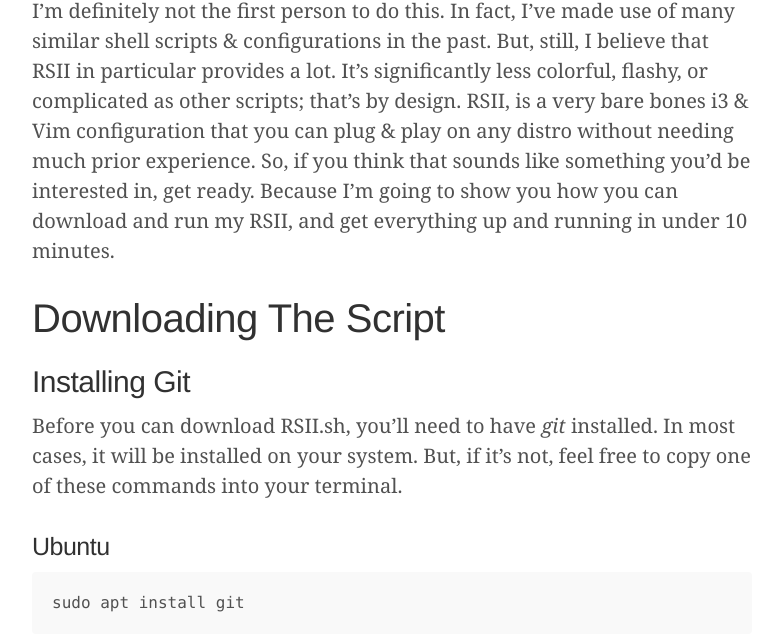
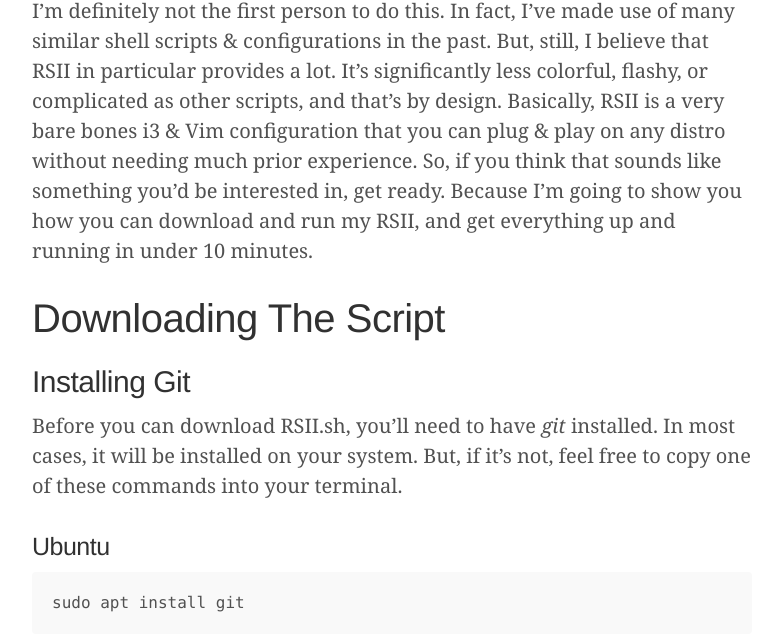
Before and after one commit to TheKernalBlog/TheKernalBlog, a Jekyll site: the page built from _posts/2023-02-23-Use-The-Reasonable-System-Setup-Inator-To-Get-A-Functional-Tiling-WM-In-Minutes.md, in a window 1280 px wide and 900 px high, scrolled down 393 px, cut to the strip 263-900 px from the top of the window. Shown: the whole strip, without its empty margins (248-1029 px from the left). Built offline with Jekyll 4.4.1, drawn with Linux system fonts in a browser that asks for light colours; our own code applies the rules of GitHub Pages for plain Markdown files; some of the changed text lies outside the part shown.

Commit message:
Update 2023-02-23-Use-The-Reasonable-System-Setup-Inator-To-Get-A-Functional-Tiling-WM-In-Minutes.md

```diff
--- a/_posts/2023-02-23-Use-The-Reasonable-System-Setup-Inator-To-Get-A-Functional-Tiling-WM-In-Minutes.md
+++ b/_posts/2023-02-23-Use-The-Reasonable-System-Setup-Inator-To-Get-A-Functional-Tiling-WM-In-Minutes.md
@@ -4,7 +4,7 @@
 
 ![IMG1](/images/DesktopRSII.png)
 
-I'm definitely not the first person to do this. In fact, I've made use of many similar shell scripts & configurations in the past. But, still, I believe that RSII in particular provides a lot. It's significantly less colorful, flashy, or complicated as other scripts; that's by design. RSII, is a very bare bones i3 & Vim configuration that you can plug & play on any distro without needing much prior experience. So, if you think that sounds like something you'd be interested in, get ready. Because I'm going to show you how you can download and run my RSII, and get everything up and running in under 10 minutes.
+I'm definitely not the first person to do this. In fact, I've made use of many similar shell scripts & configurations in the past. But, still, I believe that RSII in particular provides a lot. It's significantly less colorful, flashy, or complicated as other scripts, and that's by design. Basically, RSII is a very bare bones i3 & Vim configuration that you can plug & play on any distro without needing much prior experience. So, if you think that sounds like something you'd be interested in, get ready. Because I'm going to show you how you can download and run my RSII, and get everything up and running in under 10 minutes.
 
 # Downloading The Script
 
```
Also changed, not shown: other parts of _posts/2023-02-23-Use-The-Reasonable-System-Setup-Inator-To-Get-A-Functional-Tiling-WM-In-Minutes.md (+3 -3 lines).
